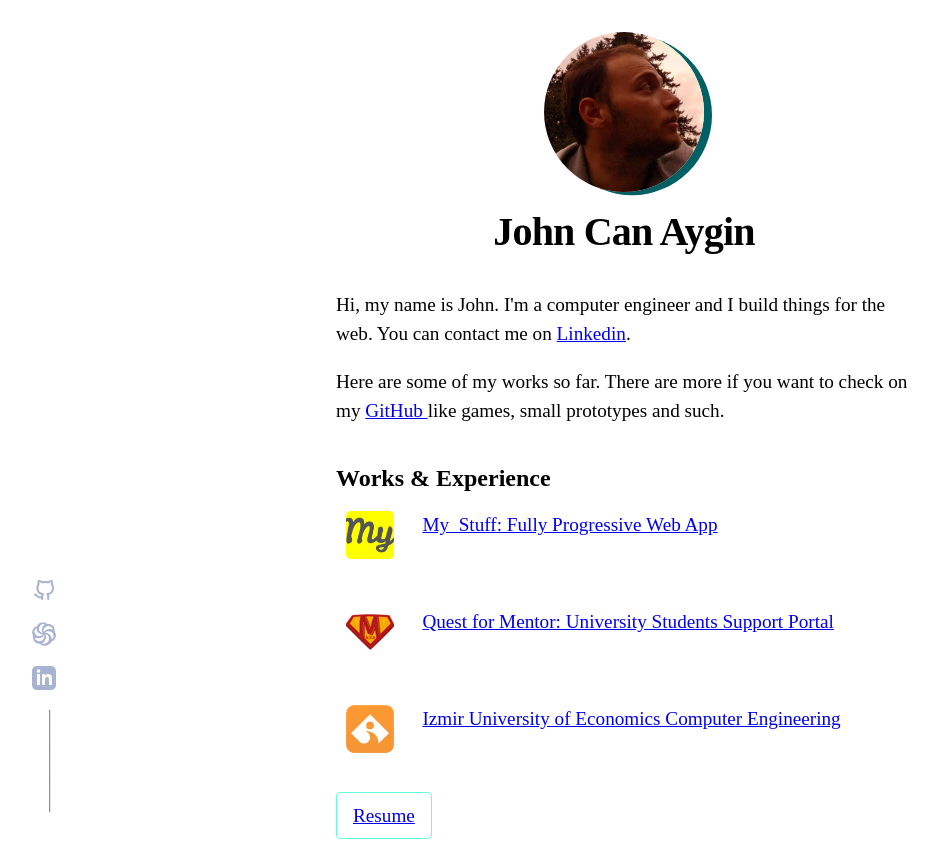
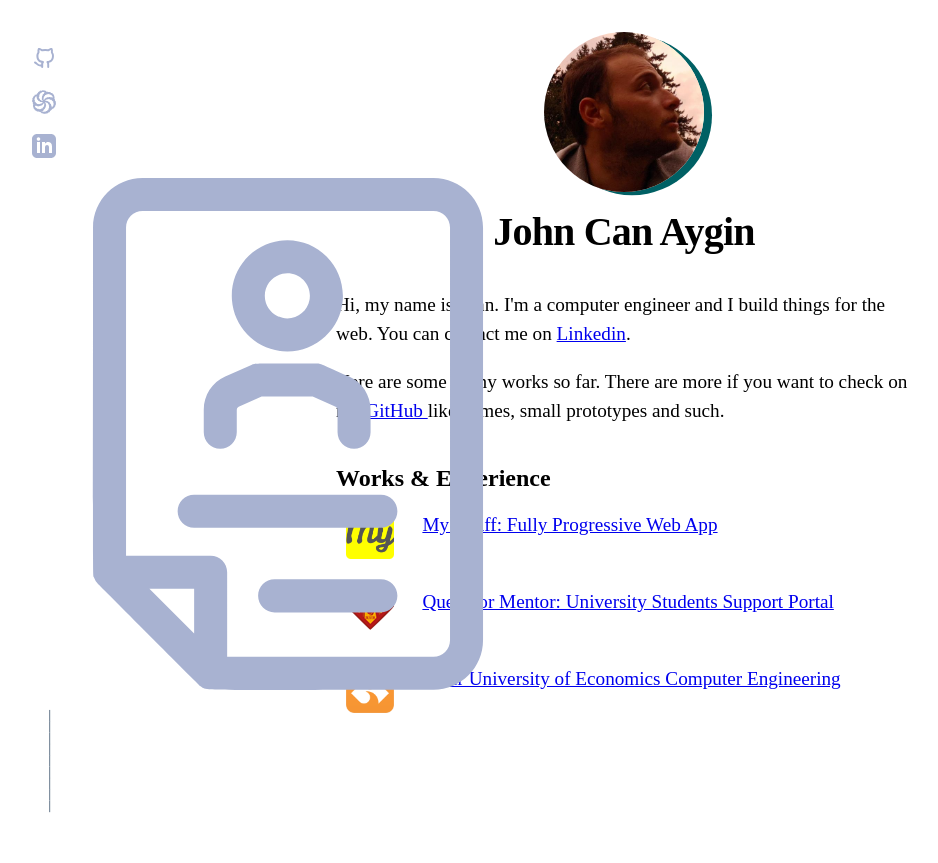
Before and after one commit to gageracer/portfolio-nextjs, a Next.js app: page / in a window 1280 px wide. Shown: the whole page, without its empty margins (16-954 px from the left). After the commit the page ends 800 px from the top, so only its background shows below. Built offline with nearby package versions, Linux system fonts and the light colour scheme.

Commit message:
changed the resume button to an icon

```diff
--- a/components/layout.js
+++ b/components/layout.js
@@ -150,6 +150,9 @@
                 <li>
                     <a href="https://www.linkedin.com/in/can-aygin-79856717a/" target="_blank"><img alt="linkedin" src="/images/svgs/linkedin.svg" /></a>
                 </li>
+                <li>
+                    <a href="resume/John's Resume_1203.pdf" target="blank"><img alt="resume" src="/images/svgs/resume.svg" /></a>
+                </li>
             </ul>
             </div>
 
--- a/pages/index.js
+++ b/pages/index.js
@@ -45,7 +45,7 @@
                 </li>
               ))}
           </ul>
-        <a className={utilStyles.resume} href="resume/John's Resume_1203.pdf" target="blank">Resume</a>
+        {/* <a className={utilStyles.resume} href="resume/John's Resume_1203.pdf" target="blank">Resume</a> */}
         </section>
       </Layout>
   )
--- a/styles/utils.module.css
+++ b/styles/utils.module.css
@@ -44,7 +44,7 @@
 }
 
 .listItem {
-    margin: 0 0 1.25rem;
+    margin: 0;
 }
 
 .listItem>a {
@@ -92,8 +92,10 @@
     padding: 0px;
     list-style: none;
 }
+
 .socials>li {
         margin-bottom: 1rem;
+        max-width: 24px;
 }
 
 .socials::after {
@@ -107,13 +109,13 @@
 }
 
 
-
 @media (max-width: 1080px) {
     .socials {
         left: 20px;
         right: auto;
     }
 }
+
 @media (max-width: 768px) {
     .socials {
         position: relative;
```
Also changed, not shown: public/images/svgs/resume.svg (added), public/vercel.svg (deleted).
